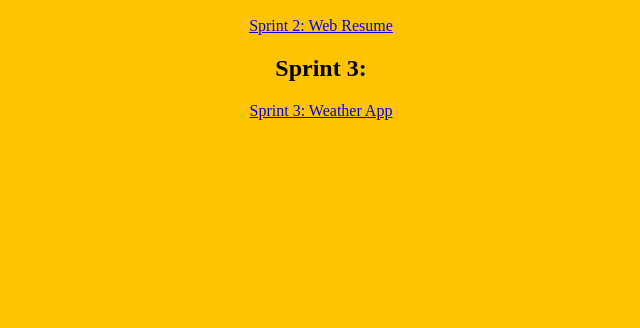
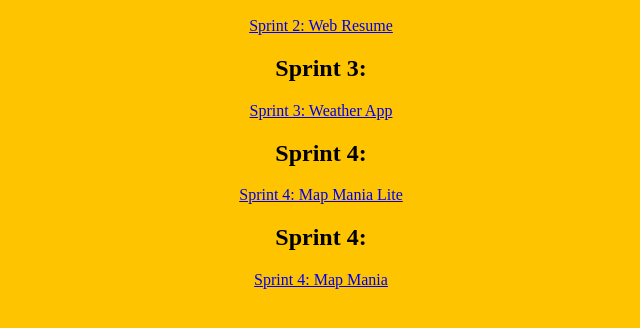
Before and after one commit to Wefqi99/web-programming-portfolio, a plain HTML site: page index.html in a window 1280 px wide. Shown: the part 110-438 px from the top of the page, without its empty margins (319-959 px from the left). Drawn offline with Linux system fonts and the light colour scheme.

Commit message:
Added sprints

```diff
--- a/index.html
+++ b/index.html
@@ -19,6 +19,10 @@
     <a href="https://happy-grass-092876f10.1.azurestaticapps.net">Sprint 2: Web Resume</a>
     <h2>Sprint 3:</h2>
     <a href="https://nice-bay-08b3ee710.2.azurestaticapps.net">Sprint 3: Weather App</a>
+    <h2>Sprint 4:</h2>
+    <a href="https://nodejs-map-mainia-lite-wo.azurewebsites.net/">Sprint 4: Map Mania Lite</a>
+    <h2>Sprint 4:</h2>
+    <a href="https://map-mania-main-wo.azurewebsites.net/">Sprint 4: Map Mania</a>
 
 </body>
 </html>
```
